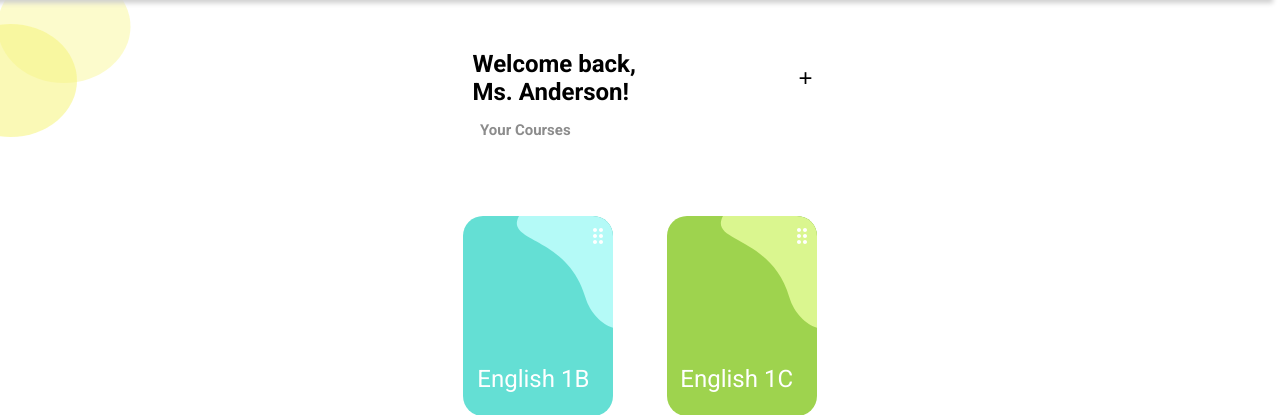
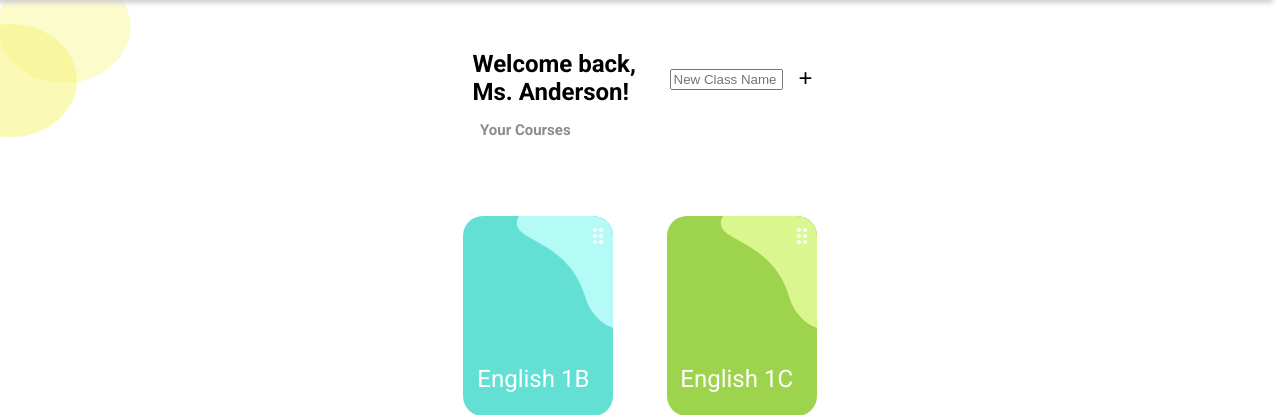
Before and after one commit to doubleiis02/the-root, a Flask app: page / in a window 1280 px wide. Shown: the part 57-472 px from the top of the page. Run offline with Flask 2, Linux system fonts and the light colour scheme.

Commit message:
Adds form for new class

```diff
--- a/app.py
+++ b/app.py
@@ -1,4 +1,4 @@
-from flask import Flask, render_template
+from flask import Flask, render_template, request
 
 app = Flask(__name__)
 
@@ -14,3 +14,14 @@ def about():
 
 if __name__== '__main__':
     app.run(debug=True)
+
+classes = ["class 1", "class 2"]
+@app.route('/add_class', methods = ['POST', 'GET'])
+def add_class():
+    if request.method == 'POST':
+        name = request.form['class-name-input']
+    else:
+        name = request.args.get('class-name-input')
+    classes.append(name)
+    print(classes)
+    return render_template('index.html')
--- a/static/css/style.css
+++ b/static/css/style.css
@@ -104,6 +104,12 @@ body {
     background: #f1f1f1;
 }
 
+.class-name-form {
+    width: 105px;
+    position: relative;
+    bottom: 2px;
+}
+
 .class-icon-container {
     display: flex;
     flex-direction: row;
--- a/templates/index.html
+++ b/templates/index.html
@@ -37,7 +37,10 @@
                     <div>Welcome back,</div>
                     <div>Ms. Anderson!</div>
                 </div>
-                <button class="add-class-button">+</button>
+                <form action="{{ url_for('add_class') }}" id='class-name-form' method='post'>
+                    <input type='text' id='class-name-input' name='class-name-input' placeholder='New Class Name' class='class-name-form'>
+                    <input  class="add-class-button" type = "submit" value = "+" />
+                </form>
             </div>
             <div class="your-courses">Your Courses</div>
 
```
